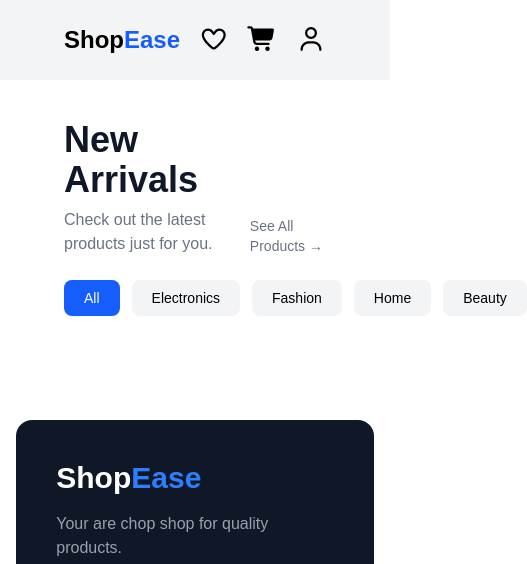
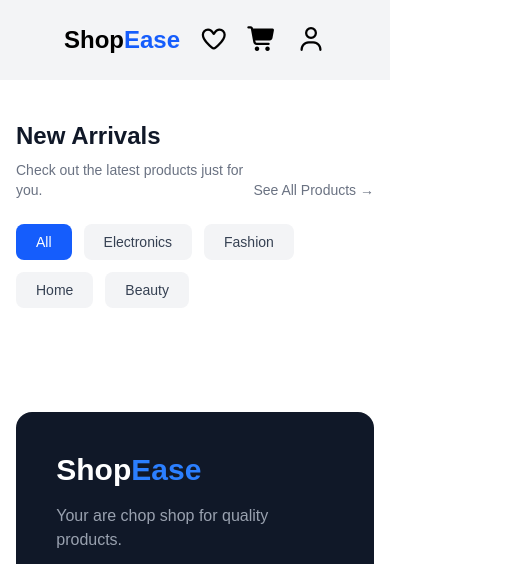
Before and after one commit to sokphari/web-frontend-2-3, a website: page src/pages/newarrival.html in a window 390 px wide. Shown: the top 564 px of the page, 527 px wide, since content can reach past the window. Drawn offline with nearby package versions, Linux system fonts and the light colour scheme; a web font is replaced by a local one.

Commit message:
add responsive

```diff
--- a/src/pages/newarrival.html
+++ b/src/pages/newarrival.html
@@ -43,53 +43,59 @@
 
     <!-- New Arrivals -->
     <section class="py-10">
-      <div class="px-16">
+      <div class="w-full px-4 sm:px-6 lg:px-16">
         <!-- Header -->
-        <div class="flex items-end justify-between mb-6">
-          <div>
-            <h2 class="text-4xl font-bold text-gray-900">New Arrivals</h2>
+        <div class="flex justify-between items-end mb-6 w-full">
+          <!-- Left -->
+          <div class="pr-4">
+            <h2
+              class="text-2xl sm:text-3xl lg:text-4xl font-bold text-gray-900"
+            >
+              New Arrivals
+            </h2>
 
-            <p class="mt-2 text-gray-500 text-base">
+            <p class="mt-2 text-sm sm:text-base text-gray-500">
               Check out the latest products just for you.
             </p>
           </div>
 
+          <!-- Right -->
           <a
             href="#"
-            class="text-sm font-medium text-gray-500 hover:text-blue-600 transition"
+            class="text-sm font-medium text-gray-500 hover:text-blue-600 transition whitespace-nowrap flex-shrink-0"
           >
             See All Products →
           </a>
         </div>
 
         <!-- Category Buttons -->
-        <div class="flex items-center gap-3">
+        <div class="flex flex-wrap gap-3">
           <button
-            class="px-5 py-2 bg-blue-600 text-white rounded-lg text-sm font-medium cursor-pointer hover:bg-blue-800"
+            class="px-5 py-2 bg-blue-600 text-white rounded-lg text-sm font-medium hover:bg-blue-800 cursor-pointer transition"
           >
             All
           </button>
 
           <button
-            class="px-5 py-2 bg-gray-100 rounded-lg text-sm font-medium transition cursor-pointer hover:bg-gray-400"
+            class="px-5 py-2 bg-gray-100 text-gray-700 rounded-lg text-sm font-medium hover:bg-gray-400 cursor-pointer transition"
           >
             Electronics
           </button>
 
           <button
-            class="px-5 py-2 bg-gray-100 rounded-lg text-sm font-medium cursor-pointer hover:bg-gray-400 transition"
+            class="px-5 py-2 bg-gray-100 text-gray-700 rounded-lg text-sm font-medium hover:bg-gray-400 cursor-pointer transition"
           >
             Fashion
           </button>
 
           <button
-            class="px-5 py-2 bg-gray-100 rounded-lg text-sm font-medium cursor-pointer hover:bg-gray-400 transition"
+            class="px-5 py-2 bg-gray-100 text-gray-700 rounded-lg text-sm font-medium hover:bg-gray-400 cursor-pointer transition"
           >
             Home
           </button>
 
           <button
-            class="px-5 py-2 bg-gray-100 rounded-lg text-sm font-medium cursor-pointer hover:bg-gray-400 transition"
+            class="px-5 py-2 bg-gray-100 text-gray-700 rounded-lg text-sm font-medium hover:bg-gray-400 cursor-pointer transition"
           >
             Beauty
           </button>
```
